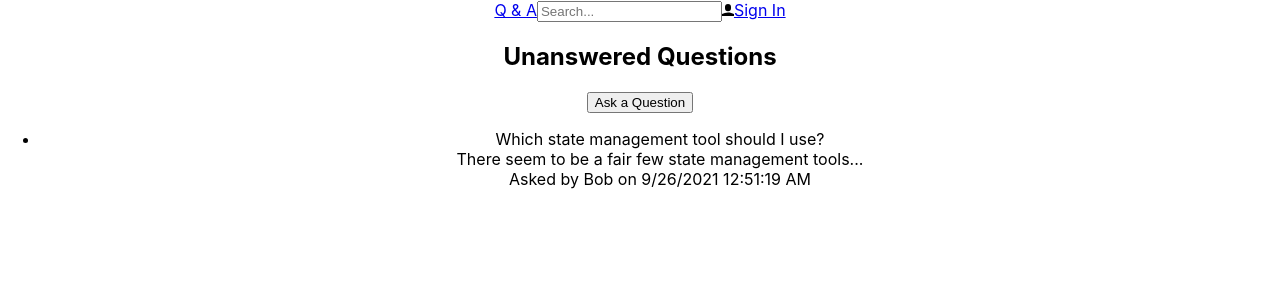
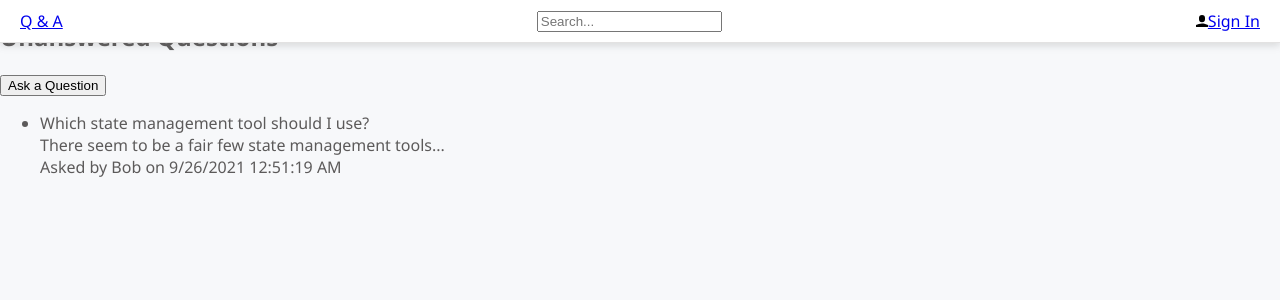
Before and after one commit to cfmdevWebSS/QandA_App, a React (Create React App) app in the folder frontend/: page / in a window 1280 px wide. Shown: the top 300 px of the page. Built offline with nearby package versions, Linux system fonts and the light colour scheme.

Commit message:
Interim save 10-04-2021

```diff
--- a/frontend/package.json
+++ b/frontend/package.json
@@ -3,6 +3,8 @@
   "version": "0.1.0",
   "private": true,
   "dependencies": {
+    "@emotion/react": "^11.4.1",
+    "@emotion/styled": "^11.3.0",
     "@testing-library/jest-dom": "^5.11.4",
     "@testing-library/react": "^11.1.0",
     "@testing-library/user-event": "^12.1.10",
--- a/frontend/src/App.css
+++ /dev/null
@@ -1,38 +0,0 @@
-.App {
-  text-align: center;
-}
-
-.App-logo {
-  height: 40vmin;
-  pointer-events: none;
-}
-
-@media (prefers-reduced-motion: no-preference) {
-  .App-logo {
-    animation: App-logo-spin infinite 20s linear;
-  }
-}
-
-.App-header {
-  background-color: #282c34;
-  min-height: 100vh;
-  display: flex;
-  flex-direction: column;
-  align-items: center;
-  justify-content: center;
-  font-size: calc(10px + 2vmin);
-  color: white;
-}
-
-.App-link {
-  color: #61dafb;
-}
-
-@keyframes App-logo-spin {
-  from {
-    transform: rotate(0deg);
-  }
-  to {
-    transform: rotate(360deg);
-  }
-}
--- a/frontend/src/App.tsx
+++ b/frontend/src/App.tsx
@@ -1,11 +1,18 @@
+/** @jsxImportSource @emotion/react */
+import { css } from '@emotion/react';
 import React from 'react';
-import './App.css';
 import { Header } from './Header';
 import { HomePage } from './HomePage';
 
 function App() {
   return (
-    <div className="App">
+    <div
+      css={css`
+        font-family: 'Segoe UI', 'Helvetica Neue', sans-serif;
+        font-size: 16px;
+        color: #5c5a5a;
+      `}
+    >
       <Header />
       <HomePage />
     </div>
--- /dev/null
+++ b/frontend/src/Header.module.css
@@ -0,0 +1,13 @@
+.container {
+  position: fixed;
+  box-sizing: border-box;
+  top: 0;
+  width: 100%;
+  display: flex;
+  align-items: center;
+  justify-content: space-between;
+  padding: 10px 20px;
+  background-color: #fff;
+  border-bottom: 1px solid #e3e2e2;
+  box-shadow: 0 3px 7px 0 rgba(110, 112, 114, 0.21);
+}
--- a/frontend/src/Header.tsx
+++ b/frontend/src/Header.tsx
@@ -1,12 +1,13 @@
 import React from 'react';
 import { UserIcon } from './Icons';
+import styles from './Header.module.css';
 
 export const Header = () => {
   const handleSearchInputChange = (e: React.ChangeEvent<HTMLInputElement>) => {
     console.log(e.currentTarget.value);
   };
   return (
-    <div>
+    <div className={styles.container}>
       <a href="./">Q & A</a>
       <input
         type="text"
--- a/frontend/src/index.css
+++ b/frontend/src/index.css
@@ -1,13 +1,4 @@
 body {
   margin: 0;
-  font-family: -apple-system, BlinkMacSystemFont, 'Segoe UI', 'Roboto', 'Oxygen',
-    'Ubuntu', 'Cantarell', 'Fira Sans', 'Droid Sans', 'Helvetica Neue',
-    sans-serif;
-  -webkit-font-smoothing: antialiased;
-  -moz-osx-font-smoothing: grayscale;
+  background-color: #f7f8fa;
 }
-
-code {
-  font-family: source-code-pro, Menlo, Monaco, Consolas, 'Courier New',
-    monospace;
-}
```
Also changed, not shown: 2 other files (tests, documents, lock files or other folders).
